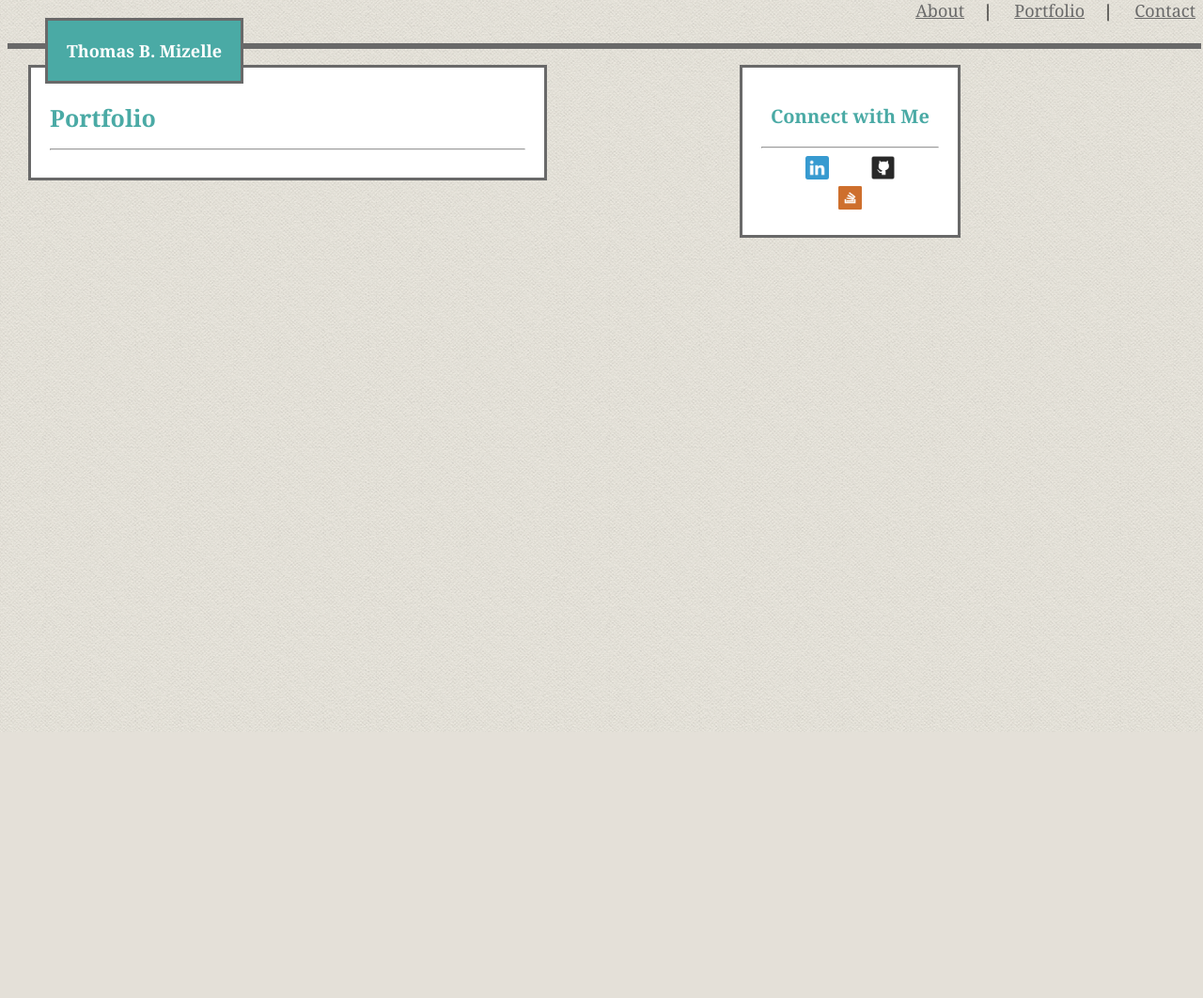
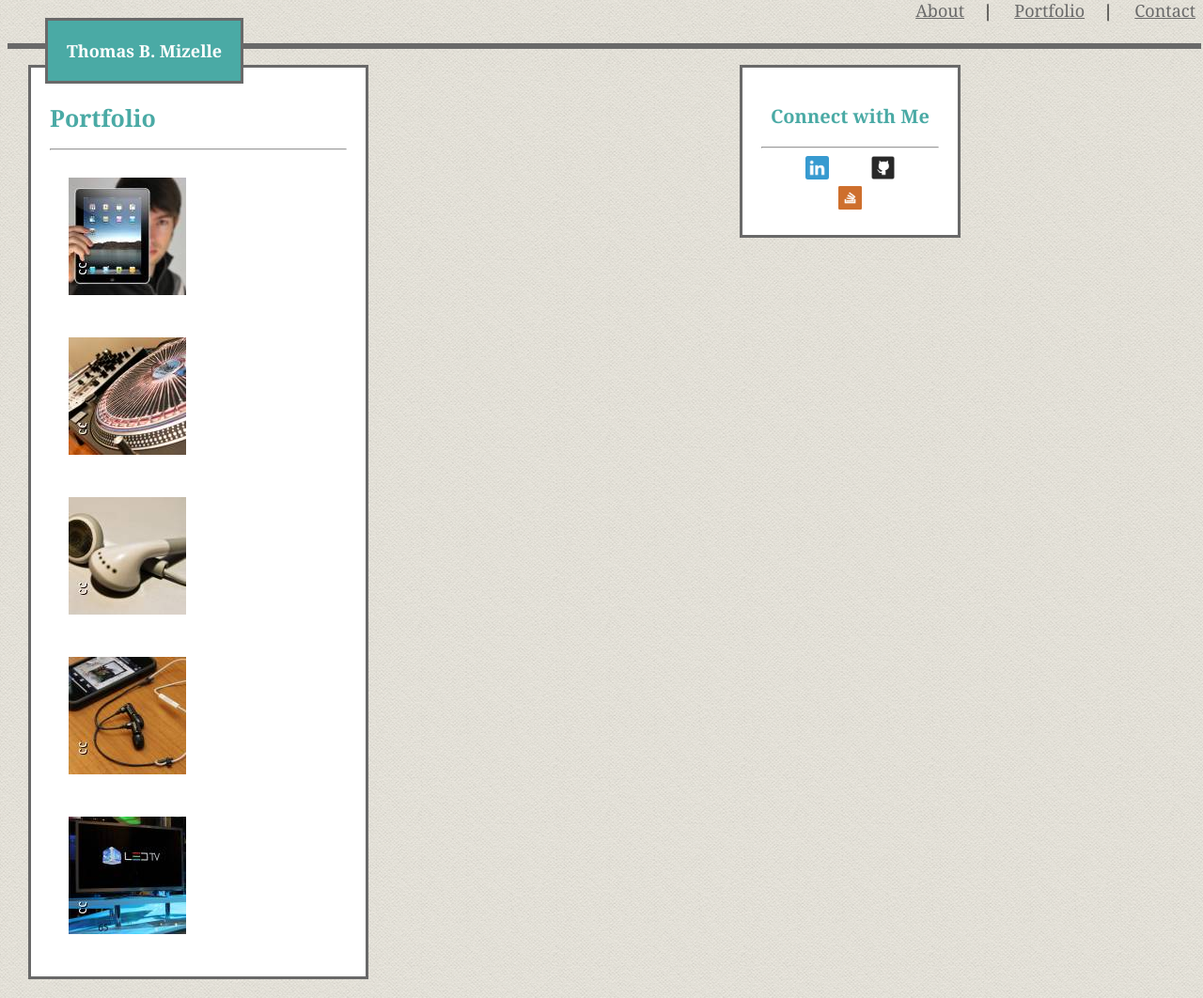
Before and after one commit to benmizelle/Basic-Portfoio, a PHP site: page /portfolio.html in a window 1280 px wide. Shown: the part 21-1083 px from the top of the page at 94% size. Before the commit the page ends 799 px from the top, so only its background shows below. Run offline with PHP 8.4, Linux system fonts and the light colour scheme.

Commit message:
almost done

```diff
--- a/assets/css/style.css
+++ b/assets/css/style.css
@@ -124,9 +124,46 @@ h3{
 	background-color: #ffffff;
 	text-align: left;
 	float: left;
-	width: 40%;
+	width: 25%;
 	padding: 20px;
 	margin: 20px 1.5%;
+}
+
+.hangman{
+	float: left;
+	position: relative;
+	margin: 10px;
+	padding: 10px;
+}
+
+.RPGgame{
+	float: left;
+	position: relative;
+	margin: 10px;
+	padding: 10px;
+}
+
+.triviagame{
+	clear: both;
+	float: left;
+	position: relative;
+	margin: 10px;
+	padding: 10px;
+}
+
+.rutgers{
+	float: left;
+	position: relative;
+	margin: 10px;
+	padding: 10px;
+}
+
+.rock{
+	clear: both;
+	float: left;
+	position: relative;
+	margin: 10px;
+	padding: 10px;
 }
 
 #profile-image{
--- a/portfolio.html
+++ b/portfolio.html
@@ -36,6 +36,36 @@
 
 		</div>
 
+	<div class="hangman">
+
+		<img src="assets/images/Hangman.jpg" alt="Hangman">
+
+	</div>
+
+			<div class="RPGgame">
+
+				<img src="assets/images/RPGgame.jpg" alt="RPG Game">
+
+			</div>
+
+	<div class="triviagame">
+
+		<img src="assets/images/TriviaGame.jpg" alt= "Trivia Game">
+
+	</div>
+
+			<div class="rutgers">
+
+				<img src="assets/images/RutgersInfoWidget.jpg" alt="Rutger's Info Widget">
+
+			</div>
+
+	<div class="rock">
+
+		<img src="assets/images/RockPaperScissors.jpg" alt="Rock Paper Scissors">
+
+	</div>
+
 	</section>
 
 
```
